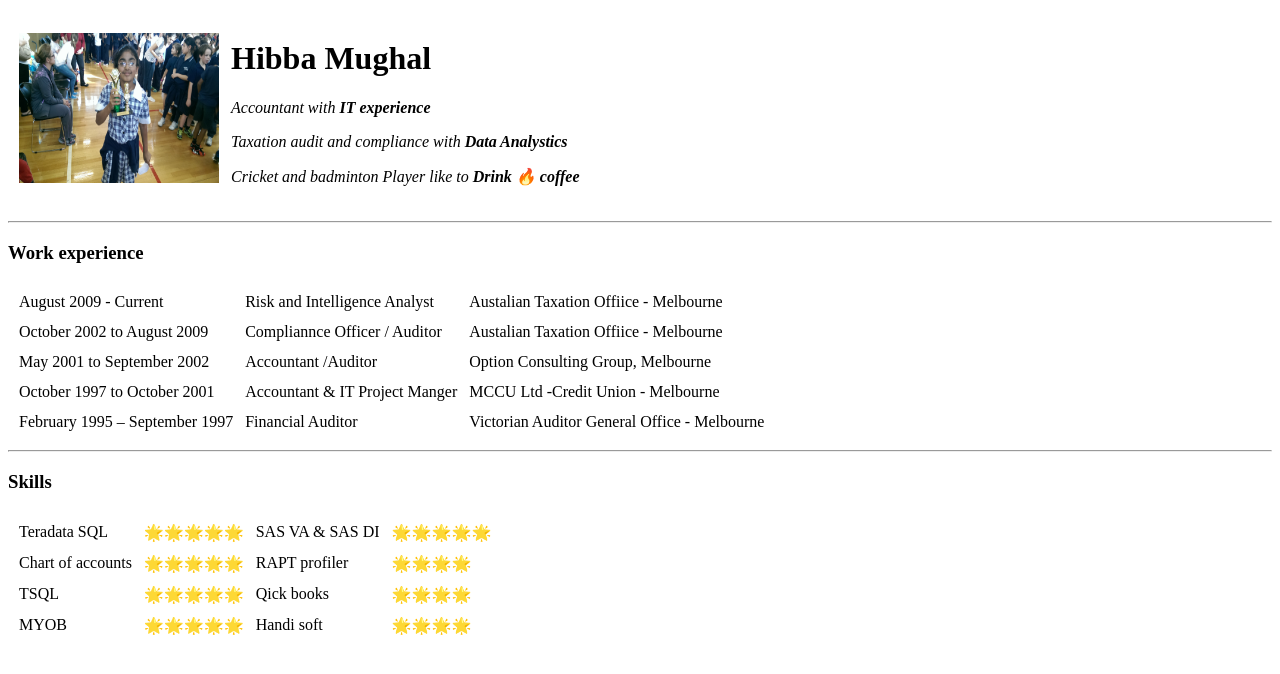
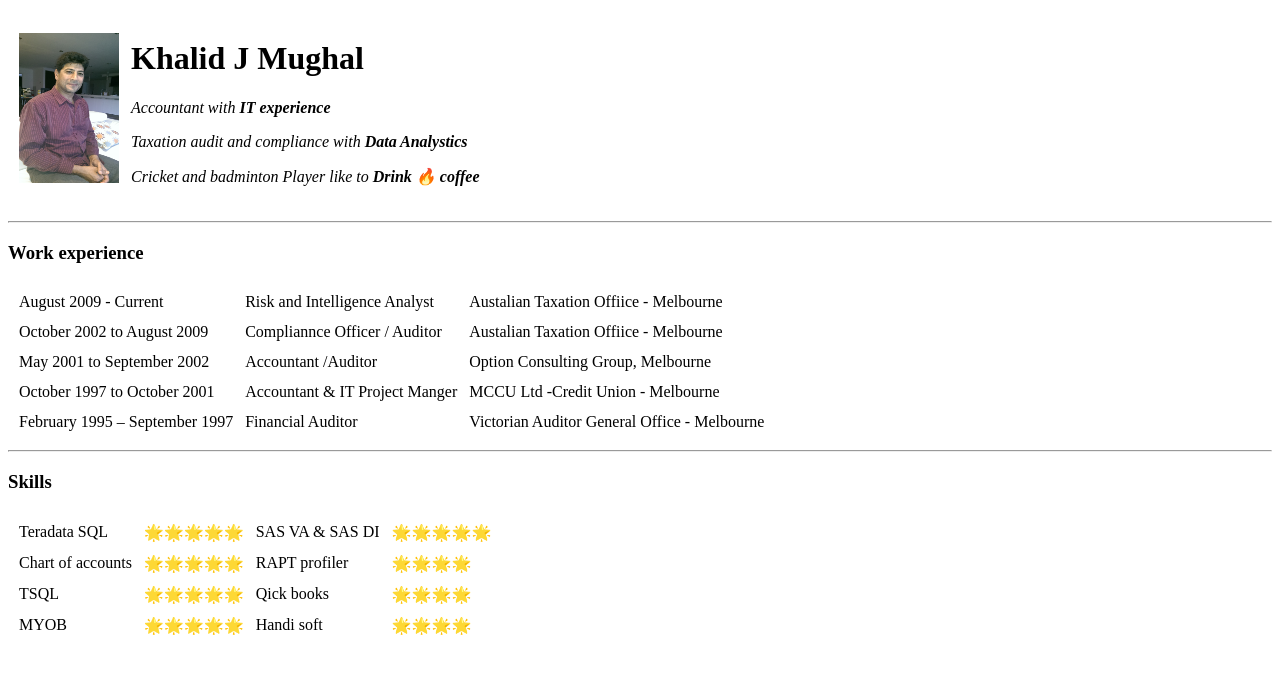
Before and after one commit to mughalk61/CV, a plain HTML site: page index.html in a window 1280 px wide. Drawn offline with Linux system fonts and the light colour scheme.

Commit message:
Update index.html

```diff
--- a/index.html
+++ b/index.html
@@ -12,9 +12,9 @@
   <table cellspacing="10">
     <tbody>
       <tr>
-        <td> <img src="IMAG0334_HM.jpg" alt=" Khalid Mughal Profle photo" style="width:200px;height:150px;"></td>
+        <td> <img src="IMAG0022.jpg" alt=" Khalid Mughal Profle photo" style="width:100px;height:150px;"></td>
         <td>
-          <h1> Hibba Mughal </h1>
+          <h1> Khalid J Mughal </h1>
           <p> <em>Accountant with <strong> IT experience </strong></em> </p>
           <p> <em>Taxation audit and compliance with <strong> Data Analystics</strong></em> </p>
           <p> <em>Cricket and badminton Player like to <strong> Drink 🔥 coffee</strong></em> </p>
```
